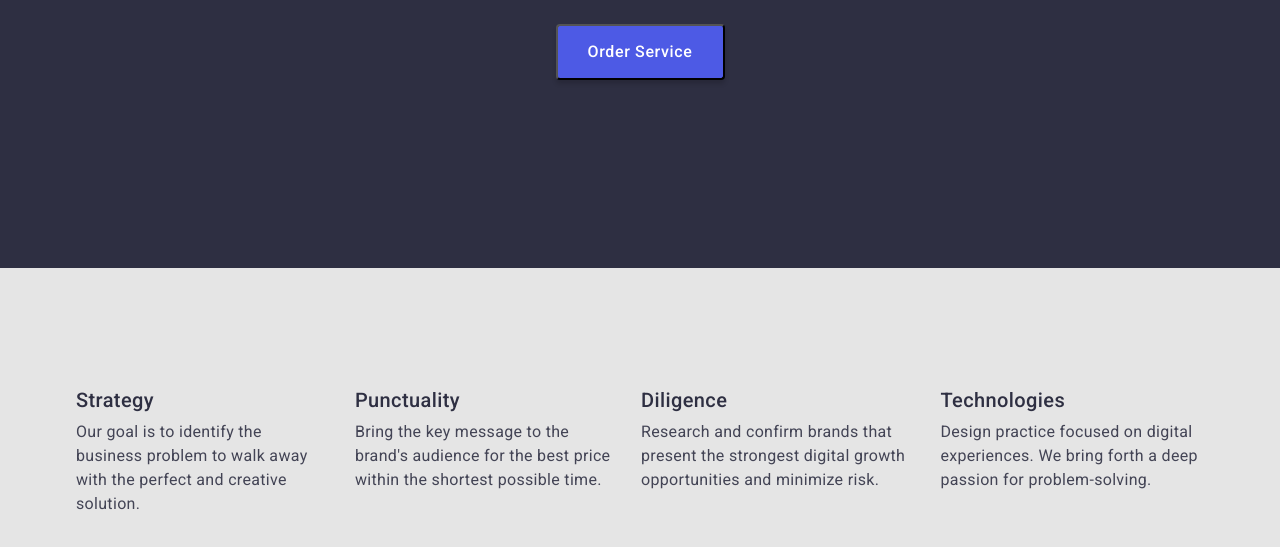
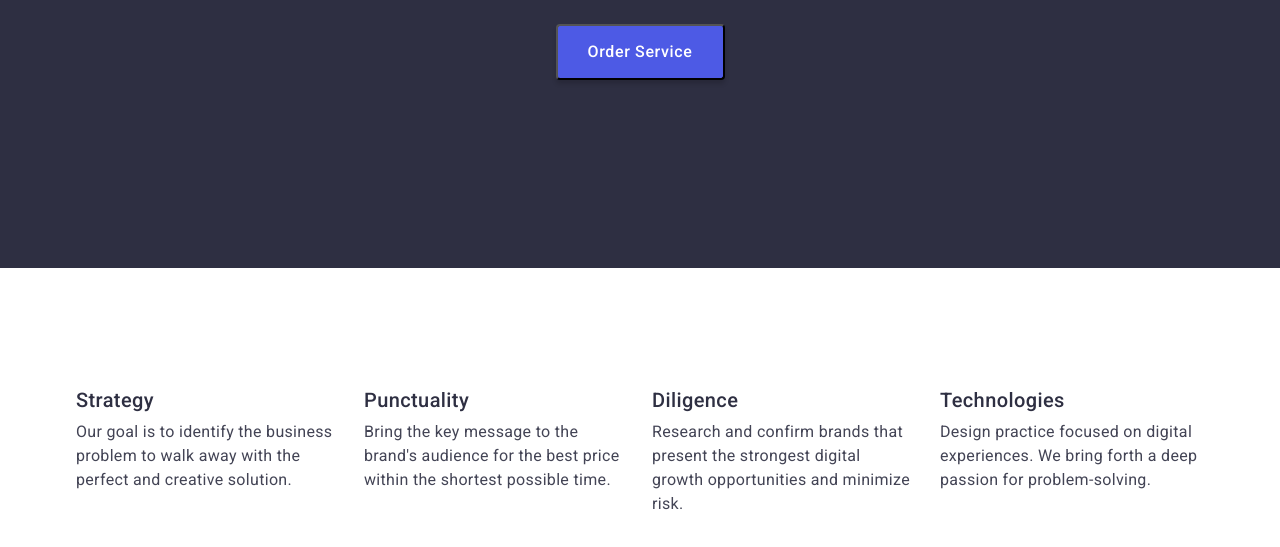
Before and after one commit to OlegB10/goit-markup-hw-03, a plain HTML site: page index.html in a window 1280 px wide. Shown: the part 405-952 px from the top of the page. Drawn offline with nearby package versions, Linux system fonts and the light colour scheme.

Commit message:
finalization

```diff
--- a/css/style.css
+++ b/css/style.css
@@ -32,7 +32,7 @@ display: block;
 body {
     font-family: 'Roboto', sans-serif;
     color: #434455;
-    background-color: #E5E5E5;
+    background-color: #fff;
 }
 
 .container {
@@ -193,18 +193,21 @@ color: #404BBF
 
   /* -----------------------------Section VALUES - 2 ----------------------------- */
 
-/* .values {} */
+.values {
+    padding-top: 120px;
+    padding-bottom: 120px;
+}
 
 /* .values-title {} */
 
 .values-list {
-    padding-top: 120px;
-    padding-bottom: 120px;
     display: flex;
     gap: 24px;
 }
 
-/* .values-item {} */
+.values-item {
+    max-width: 264px;
+}
 
 .values-subtitle {
     font-weight: 500;
@@ -273,6 +276,7 @@ color: #404BBF
 .team-item-wrap {
     padding-top: 32px;
     padding-bottom: 32px;
+    text-align: center;
  }
 
 .team-subtitle {
@@ -380,8 +384,10 @@ color: #404BBF
 .finger-item {
     background-color: #fff;
     width: calc((100% - 48px) / 3);
+    border-right: 1px solid #fce7e7;
     border-bottom: 1px solid #fce7e7;
-      }
+    border-left: 1px solid #fce7e7;
+    }
 
 .finger-item-wrap {
     padding-top: 32px;
```
